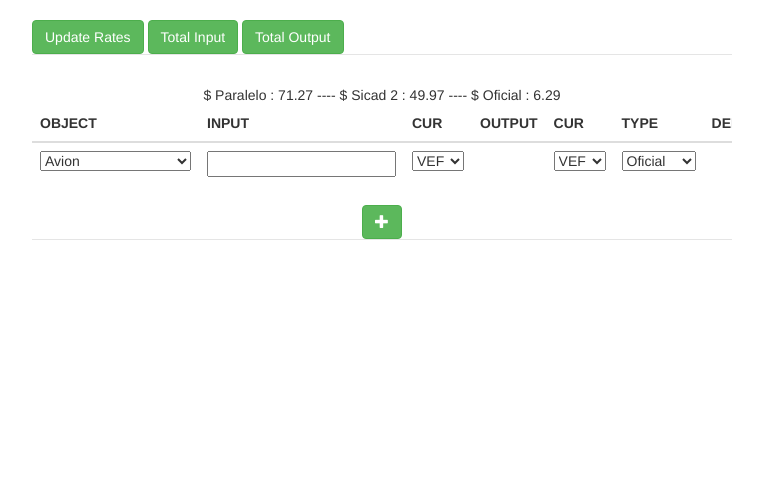
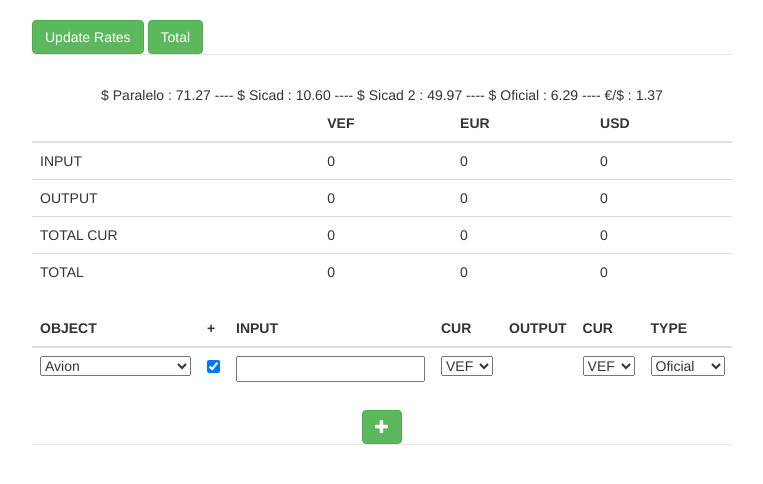
Before and after one commit to tgiard/app-dinero, a PHP site: page / in a window 1280 px wide. Shown: the top 484 px of the page, without its empty margins (258-1021 px from the left). Run offline with PHP 8.4, Linux system fonts and the light colour scheme; some libraries are stand-ins or nearby versions.

Commit message:
total table ok

```diff
--- a/app/index.php
+++ b/app/index.php
@@ -29,25 +29,63 @@
         <div class="container">
             <div class="header">
 <button type="button" class="btn btn-default btn-success update">Update Rates</button>
-<button type="button" class="btn btn-default btn-success totalInput">Total Input</button>
-<button type="button" class="btn btn-default btn-success totalOutput">Total Output</button>
+<button type="button" class="btn btn-default btn-success totalInput">Total</button>
             </div>
 
 
 
 <div id="mainPanel">
+<div class="table-responsive" contenteditable="false">
+  <table class="table" id="totalTable" contenteditable="false">
+	<thead>
+		<tr>
+			<th></th>
+			<th>VEF</th>
+			<th>EUR</th>
+			<th>USD</th>
+		</tr>
+	</thead>
+	<tbody>
+		<tr id="rowTotalInput">
+			<td>INPUT</td>
+			<td class='VEF'>0</td>
+			<td class='EUR'>0</td>
+			<td class='USD'>0</td>
+		</tr>
+		<tr id="rowTotalOutput">
+			<td>OUTPUT</td>
+			<td class='VEF'>0</td>
+			<td class='EUR'>0</td>
+			<td class='USD'>0</td>
+		</tr>
+		<tr id="rowTotalCur">
+			<td>TOTAL CUR</td>
+			<td class='VEF'>0</td>
+			<td class='EUR'>0</td>
+			<td class='USD'>0</td>
+		</tr>
+		<tr id="rowTotal">
+			<td>TOTAL</td>
+			<td class='VEF'>0</td>
+			<td class='EUR'>0</td>
+			<td class='USD'>0</td>
+		</tr>
+	</tbody>
+</table>
+</div>
 
 <div class="table-responsive" contenteditable="true">
   <table class="table" id="inputTable" contenteditable="false">
 <thead>
 	<tr contenteditable="false">
 	  <th>OBJECT</th>
+	  <th>+</th>
 	  <th>INPUT</th>
 	  <th>CUR</th>
 	  <th>OUTPUT</th>
 	  <th>CUR</th>
 	  <th>TYPE</th>
-	  <!--<the>COMMENT</th>-->
+	  <!--<th>COMMENT</th>-->
 	  <th>DELETE</th>
 	</tr>
 </thead>
@@ -61,6 +99,9 @@
 				<option value='creditcard'>Cupo Tarjeta Credito</option>
 				<option value='other' contenteditable="true">Otro</option>
 			</select>
+		</td>
+	  	<td class="input">
+			<input type="checkbox" name="ingress" value="+" class="in isIngress curChoice" id='ingress1' checked><br>
 		</td>
 	  	<td class="input">
 			<input type='text' class="in inputAmount Amount" id='input1' ></input>
--- a/app/scripts/main.js
+++ b/app/scripts/main.js
@@ -34,20 +34,25 @@ function getRates(){
 			})
 		});
 	}).done(function(){
-		//constructInputTable(getTotalInput(displayTotalInput));
-		constructInputTable(getTotalInput());
+		constructInputTable();
 		displayRates();
 	});
 };
 
 $(window).unload(function() {
 	var arr = {};
+	var cVal = '';
 	$.cookie("arrInput",{});
 	$.each($("#inputTable tbody").find("tr"),function(i,row){
 		console.log(i);
 		arr[i]={};
 		$.each($(row).find(".in"),function(j,col){
-			arr[i][$(col).attr('id')]=$(col).val();
+			if($(col).attr('name')!='ingress'){
+				cVal = $(col).val();
+			}else{
+				cVal = $(col).is(':checked');
+			};
+			arr[i][$(col).attr('id')]=cVal;
 		});
 	});
 	$.cookie("arrInput",JSON.stringify(arr));
@@ -57,7 +62,7 @@ window.onload = function() {
 	getRates();
 };
 
-function constructInputTable(callback){
+function constructInputTable(){
 	var cId = -1;
 	var cIdStr = "";
 	if($.cookie("arrInput") != null){
@@ -66,8 +71,13 @@ function constructInputTable(callback){
 	//	console.log(i);
 			if(i!=0) addRow();
 			$.each(v,function(i1,v1){
-				$("#inputTable").find("#"+i1).val(v1);
-	//			console.log(i+" - "+i1+" - "+v1);
+				if($("#inputTable").find("#"+i1).attr('name')!='ingress'){
+					$("#inputTable").find("#"+i1).val(v1);
+				}else{
+					$("#inputTable").find("#"+i1).prop('checked',v1);
+				};
+			//console.log($("#inputTable").find("#"+i1));
+			//console.log(i+" - "+i1+" - "+v1);
 			});
 		});
 		$.each($("#inputTable").find(".inputAmount"),function(i,val){
@@ -75,10 +85,6 @@ function constructInputTable(callback){
 		});
 		console.log("Not First Load");
 	};
-
-    if(typeof callback === "function") {
-        callback();
-    };
 };
 
 var focusInput = function(){
@@ -89,7 +95,7 @@ var blurInput = function(){
   $(this).css("background-color","#ffffff");
 };
 
-function modifyInput(ob){
+function modifyInput(ob,callback){
 	var par = $(ob).parent().parent(); //tr
 	//console.log($(par));
 	var cAmount = $(par).find(".inputAmount").val();
@@ -106,6 +112,10 @@ function modifyInput(ob){
 	}else{
 		$(par).find(".outputAmount").text('');
 	};
+
+    if(typeof callback === "function") {
+        callback();
+    };
 };
 
 function removeRow(){
@@ -123,7 +133,7 @@ function newRowBind(){
 	$(".inputAmount").bind("focus", focusInput);
 	$(".inputAmount").bind("blur", blurInput);
 	$(".inputAmount").on('input',function(){
-		modifyInput(this);
+		modifyInput(this,getTotalInput);
 	});
 
 	$(".bRemoveRow").unbind();
@@ -152,6 +162,8 @@ var addRow = function(){
 	$("#inputTable tbody tr:last").find(".changeType").attr('id',idStr);
 	idStr = "object"+nbPost;
 	$("#inputTable tbody tr:last").find(".inputObject").attr('id',idStr);
+	idStr = "ingress"+nbPost;
+	$("#inputTable tbody tr:last").find(".isIngress").attr('id',idStr);
 
 	$("#inputTable tbody tr:last").append("<td><button type='button' class='btn btn-xs btn-danger bRemoveRow' id='remove"+nbPost+"'><span class='glyphicon glyphicon-trash'></span></button></td>")
 
@@ -185,57 +197,13 @@ function displayRates(){
 	var items = [];
 	items.push("<center>");
 	items.push("$ Paralelo : " + (rates['paralelo']['USD']['VEF']).toFixed(2)+" ---- ");
+	items.push("$ Sicad : " + (rates['sicad']['USD']['VEF']).toFixed(2)+" ---- ");
 	items.push("$ Sicad 2 : " + (rates['sicad2']['USD']['VEF']).toFixed(2)+" ---- ");
-	items.push("$ Oficial : " + (rates['oficial']['USD']['VEF']).toFixed(2));
+	items.push("$ Oficial : " + (rates['oficial']['USD']['VEF']).toFixed(2)+" ---- ");
+	items.push("€/$ : " + (rates['oficial']['EUR']['USD']).toFixed(2));
 	items.push("</center>");
 	  	$( "<div/>", {
 	    		"class": "my-new-list",
-	    		html: items.join( "" )
-	  	}).prependTo( "#mainPanel" );
-};
-
-function displayTotalInput(arr){
-	var items = [];
-	console.log("DISPLAY TOTAL INPUT");
-	console.log(arr);
-	items.push("TOTAL INPUT");
-	items.push("<table class='table' id='InputTotalTable' contenteditable='false'><thead><tr>");
-	$.each(arr,function(i,v){
-		items.push("<td>"+ i +"</td>");
-	});
-	items.push("</tr></thead><tbody><tr>");
-	$.each(arr,function(i,v){
-		items.push("<td>"+ v +"</td>");
-	});
-	items.push("</tr></table></tbody>");
-
-	  	$( "<div/>", {
-	    		"class": "totalInput",
-	    		html: items.join( "" )
-	  	}).prependTo( "#mainPanel" );
-
-    if(typeof callback === "function") {
-        callback();
-    };
-};
-
-function displayTotalOutput(){
-	var items = [];
-	var arr = getTotalOutput();
-	console.log(arr);
-	items.push("TOTAL OUTPUT");
-	items.push("<table class='table' id='InputTotalTable' contenteditable='false'><thead><tr>");
-	$.each(arr,function(i,v){
-		items.push("<td>"+ i +"</td>");
-	});
-	items.push("</tr></thead><tbody><tr>");
-	$.each(arr,function(i,v){
-		items.push("<td>"+ v +"</td>");
-	});
-	items.push("</tr></table></tbody>");
-
-	  	$( "<div/>", {
-	    		"class": "totalInput",
 	    		html: items.join( "" )
 	  	}).prependTo( "#mainPanel" );
 };
@@ -418,59 +386,82 @@ function updateRates(){
 	getExRate(["EURUSD","USDVEF","USDCOP"]);
 };
 
-function getTotalInput(callback){
+function getTotalInput(){
 	console.log("GET TOTAL INPUT");
 	var countArr = {};
+	countArr['input'] = {};
+	countArr['output'] = {};
+	countArr['total'] = {};
 	var cVal = NaN;
 	var cCur = '';
+	var cIdStr = '';
+	var isChecked = '';
 	$.each($("#inputTable tbody tr:first .fromCur option"),function(key,val){
 		cCur=$(val).val();
-		//console.log(cCur);
-		countArr[cCur]=0;
+		console.log(cCur);
+		countArr['input'][cCur]=0;
+		countArr['output'][cCur]=0;
+		countArr['total'][cCur]=0;
+		cIdStr = "#totalTable tbody #rowTotalInput ."+cCur;
+		$(cIdStr).text(0);
+		cIdStr = "#totalTable tbody #rowTotalOutput ."+cCur;
+		$(cIdStr).text(0);
+		cIdStr = "#totalTable tbody #rowTotal ."+cCur;
+		$(cIdStr).text(0);
 	});
 	$.each($('#inputTable').find(".inputAmount"),function(i,val){
 		cVal=$(val).val();
-console.log(i);
-console.log(cVal);
 		cCur=$($(val).parent().parent().find('.fromCur')).val();
 		if($.isNumeric(cVal)){
-			countArr[cCur] = countArr[cCur]+parseFloat(cVal);
+			isChecked = $(val).parent().parent().find('.isIngress').is(':checked');
+			if(isChecked){
+				cVal = parseFloat(cVal);
+				countArr['input'][cCur] = countArr['input'][cCur]+cVal;
+			};
 		};
-	});
-
-    if(typeof callback === "function") {
-        callback(countArr);
-    };
-
-//TODO : problème d'ordre dans l'affichage du total
-};
-
-$(".totalInput").click(function(){
-	getTotalInput(displayTotalInput);
-});
-
-function getTotalOutput(){
-	console.log("TOTAL OUTPUT");
-	var countArr = {};
-	var cVal = NaN;
-	var cCur = '';
-	$.each($("#inputTable tbody tr:first .fromCur option"),function(key,val){
-		cCur=$(val).val();
-		console.log(cCur);
-		countArr[cCur]=0;
 	});
 	$.each($('#inputTable').find(".outputAmount"),function(i,val){
 		cVal=$(val).text();
 		cCur=$($(val).parent().parent().find('.toCur')).val();
 		if($.isNumeric(cVal)){
-			countArr[cCur] = countArr[cCur]+parseFloat(cVal);
+			cVal = parseFloat(cVal);
+			countArr['output'][cCur] = countArr['output'][cCur]+cVal;
 		};
 	});
-	return countArr;
+	$.each(countArr['input'],function(i,v){
+		cIdStr = "#totalTable tbody #rowTotalInput ."+i;
+		$(cIdStr).text(v.toFixed(2));
+		countArr['total'][i]=v-countArr['output'][i];
+	});
+	$.each(countArr['output'],function(i,v){
+		cIdStr = "#totalTable tbody #rowTotalOutput ."+i;
+		$(cIdStr).text(v.toFixed(2));
+	});
+	$.each(countArr['total'],function(i,v){
+		cIdStr = "#totalTable tbody #rowTotalCur ."+i;
+		$(cIdStr).text(v.toFixed(2));
+	});
+	var count = 0;
+	var to = '';
+	var from = '';
+	var cRate = -1;
+	$.each(countArr['total'],function(i,v){
+		count = 0;
+		to = i;
+		$.each(countArr['total'],function(i1,v1){
+			from = i1;
+			cRate = rates['paralelo'][from][to];
+			count = count + v1*cRate;
+			//console.log(from + ' - '+to+' at '+cRate+' : '+v1 +' = '+count);
+		});
+			cIdStr = "#totalTable tbody #rowTotal ."+i;
+			$(cIdStr).text(count.toFixed(2));
+	});
+
 };
 
-$(".totalOutput").click(function(){
-	console.log(getTotalOutput());
+$(".totalInput").click(function(){
+	getTotalInput();
 });
 
 
```
